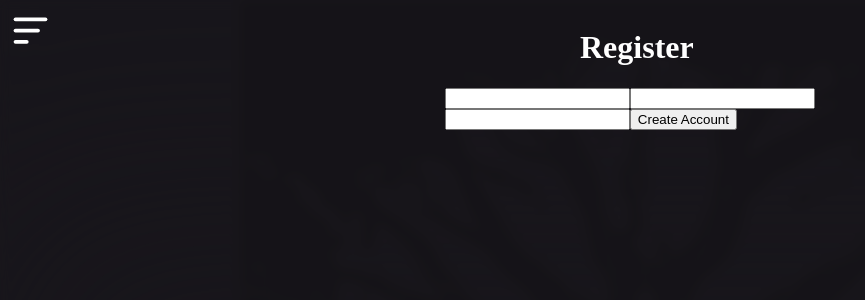
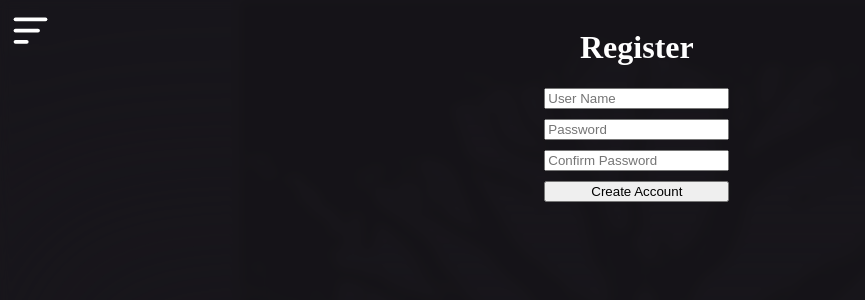
Before and after one commit to dbo-keeganpatton/codikit, a Next.js app: page /signup in a window 1280 px wide. Shown: the top 300 px of the page, without its empty margins (0-865 px from the left). Built offline with nearby package versions, Linux system fonts and the light colour scheme; what @mui/material-nextjs would draw is missing.

Commit message:
correct signup style

```diff
--- a/app/signup/page.tsx
+++ b/app/signup/page.tsx
@@ -22,10 +22,10 @@ export default function signup () {
                 className={styles.treeImage}
             />
 
-            <Form action="/">
-                <input name="User Name"/>
-                <input name="Password"/>
-                <input name="Confirm Password"/>
+            <Form action="/" className={styles.signupForm}>
+                <input name="User Name" placeholder="User Name"/>
+                <input name="Password" placeholder="Password" type="password"/>
+                <input name="Confirm Password" placeholder="Confirm Password" type="password"/>
                 <button type="submit">Create Account</button>
             </Form>
 
--- a/app/signup/signup.module.css
+++ b/app/signup/signup.module.css
@@ -36,3 +36,9 @@
     filter: blur(5px);
     box-shadow: 0 200px 200px #18161b inset;
 }
+
+.signupForm {
+    display: flex;
+    flex-direction: column;
+    gap: 10px;
+}
```
